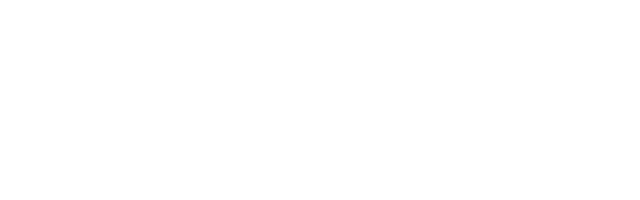
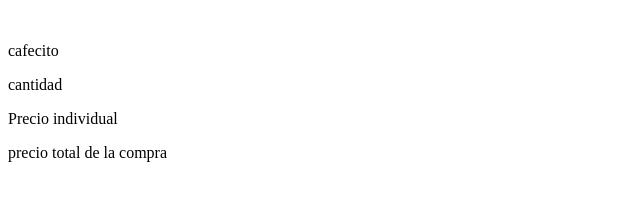
Before and after one commit to NawelHidalgo11/ecommerce_ProyectoFinal, a plain HTML site: page pages/Carrito.html in a window 1280 px wide. Shown: the whole page, without its empty margins (0-640 px from the left). Drawn offline with Linux system fonts and the light colour scheme.

Commit message:
Estructura compra de productos

```diff
--- a/pages/Carrito.html
+++ b/pages/Carrito.html
@@ -3,9 +3,22 @@
 <head>
     <meta charset="UTF-8">
     <meta name="viewport" content="width=device-width, initial-scale=1.0">
-    <title>Document</title>
+    <title>InfoCompra</title>
 </head>
 <body>
+    <main>
+        <section id="Info-Compra">
+            <div class="producto-comprado">
+                <img src="" alt="">
+                <p> cafecito</p>
+                <p>cantidad</p>
+                <p>Precio individual</p>
+            </div>
 
+            <div class="precioTotal">
+                <p>precio total de la compra</p>
+            </div>
+        </section>
+    </main>
 </body>
 </html>
```
